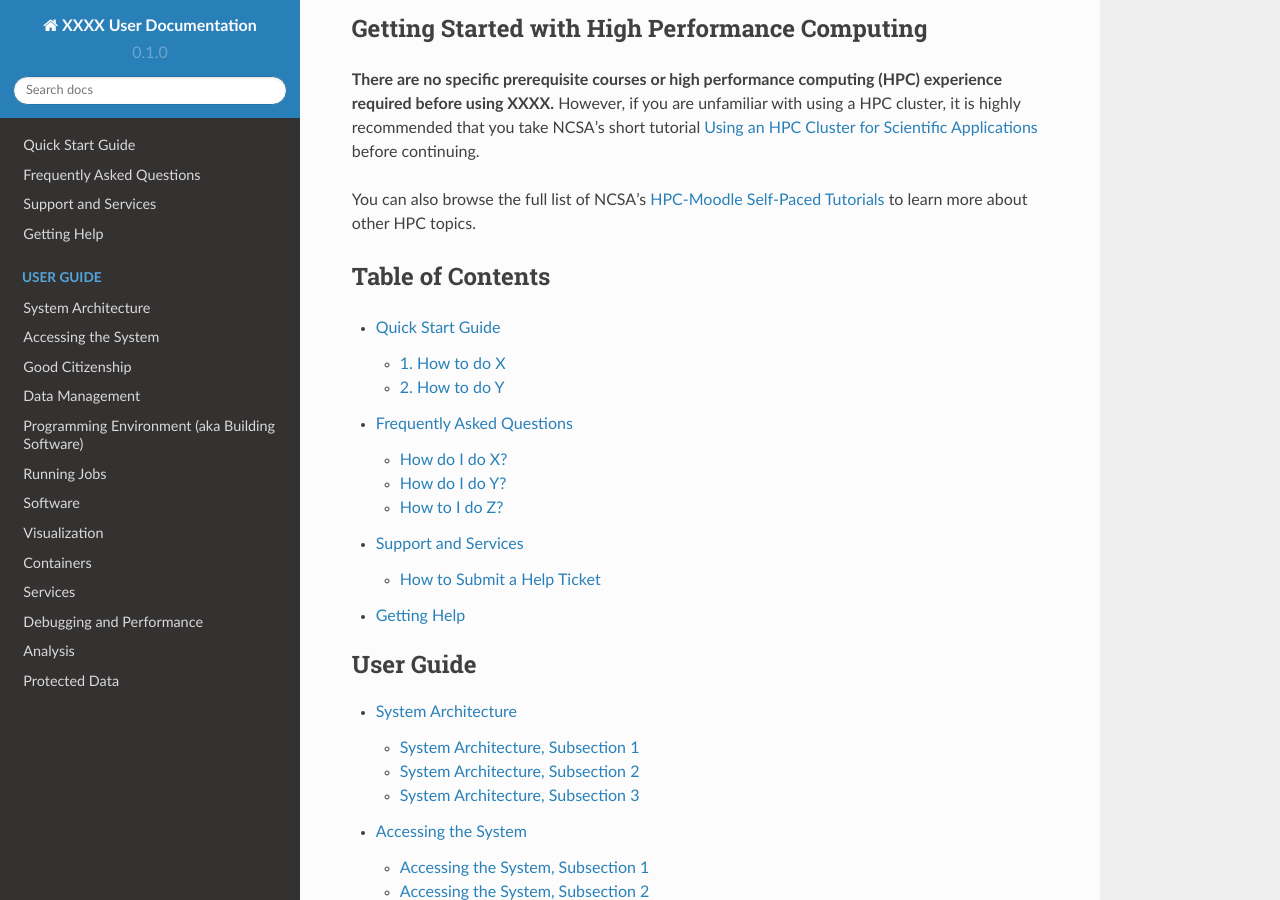
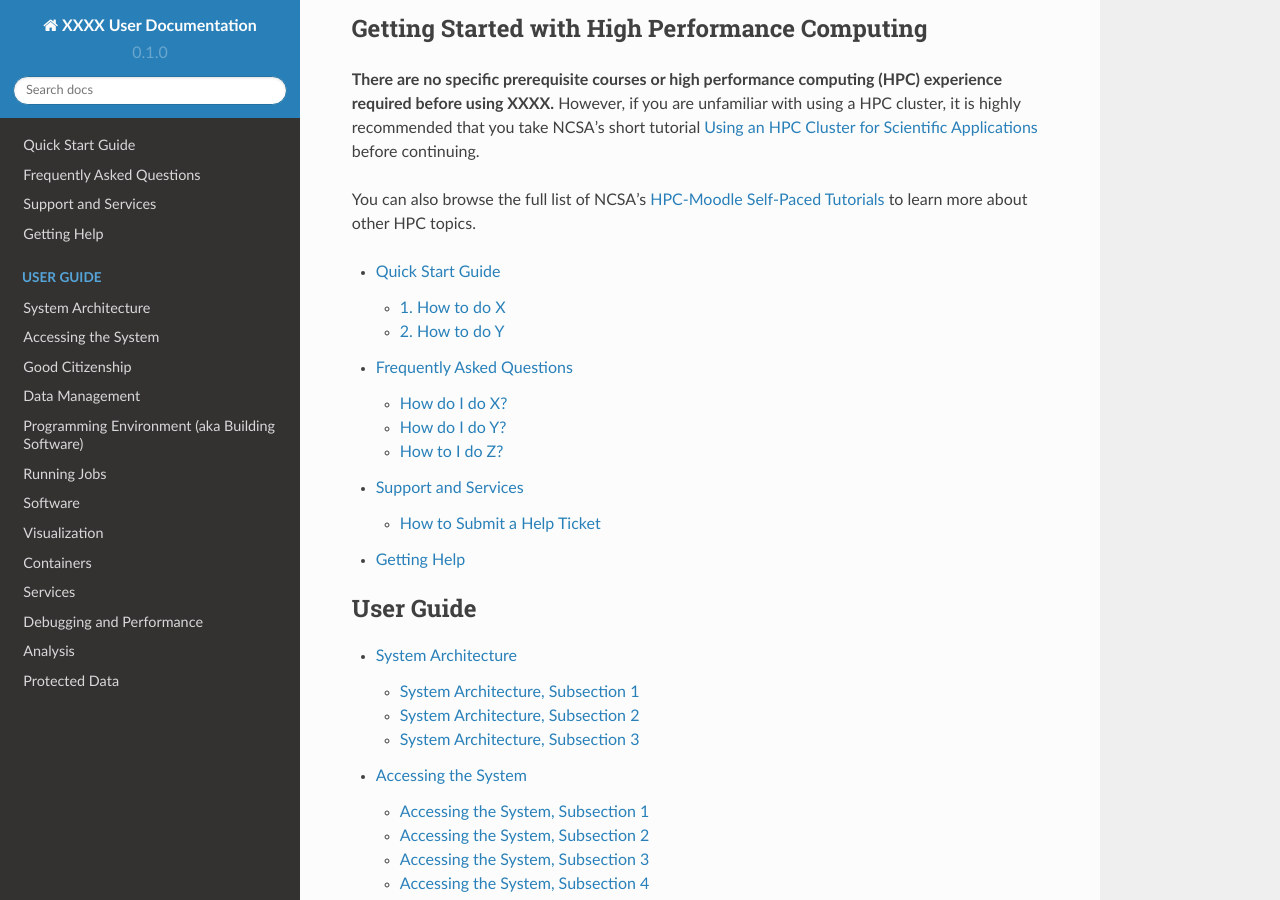
Before and after one commit to lhelms2/rtd-template-2, a Sphinx documentation site: the page built from docs/source/index.rst, in a window 1280 px wide and 900 px high, scrolled down 428 px. Built offline with Sphinx 7.4.7 and the Read the Docs theme 2.0.0, drawn with Linux system fonts in a browser that asks for light colours; pages that are not in the unit, such as notebooks, are missing from menus.

Commit message:
Update index.rst

```diff
--- a/docs/source/index.rst
+++ b/docs/source/index.rst
@@ -20,9 +20,6 @@ Getting Started with High Performance Computing
 **There are no specific prerequisite courses or high performance computing (HPC) experience required before using XXXX.** However, if you are unfamiliar with using a HPC cluster, it is highly recommended that you take NCSA’s short tutorial `Using an HPC Cluster for Scientific Applications <https://www.hpc-training.org/xsede/moodle/enrol/index.php?id=71>`_ before continuing.
 
 You can also browse the full list of NCSA's `HPC-Moodle Self-Paced Tutorials <https://www.hpc-training.org/xsede/moodle/course/index.php?categoryid=11>`_ to learn more about other HPC topics.
-
-Table of Contents
-==================
 
 .. toctree::
    :maxdepth: 2
```
